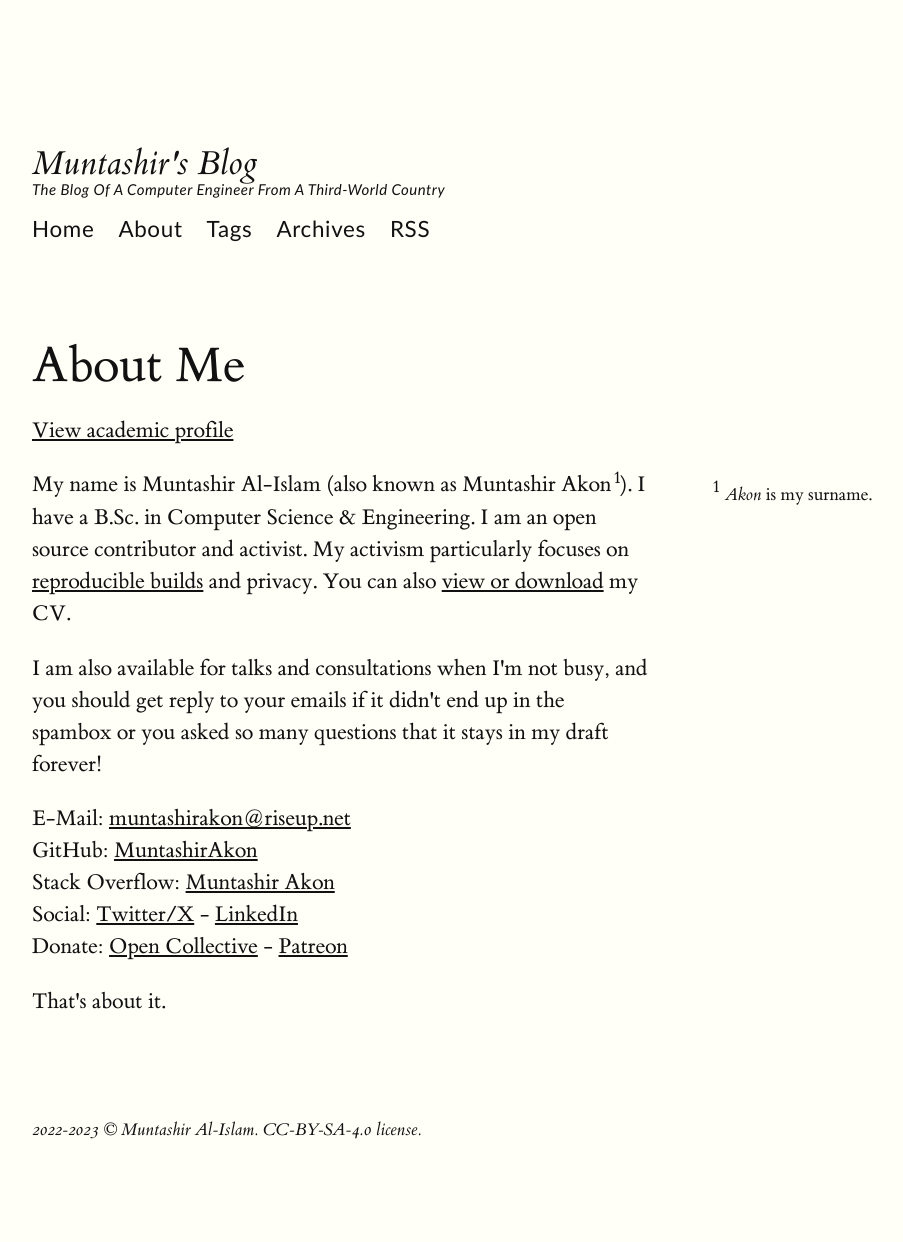
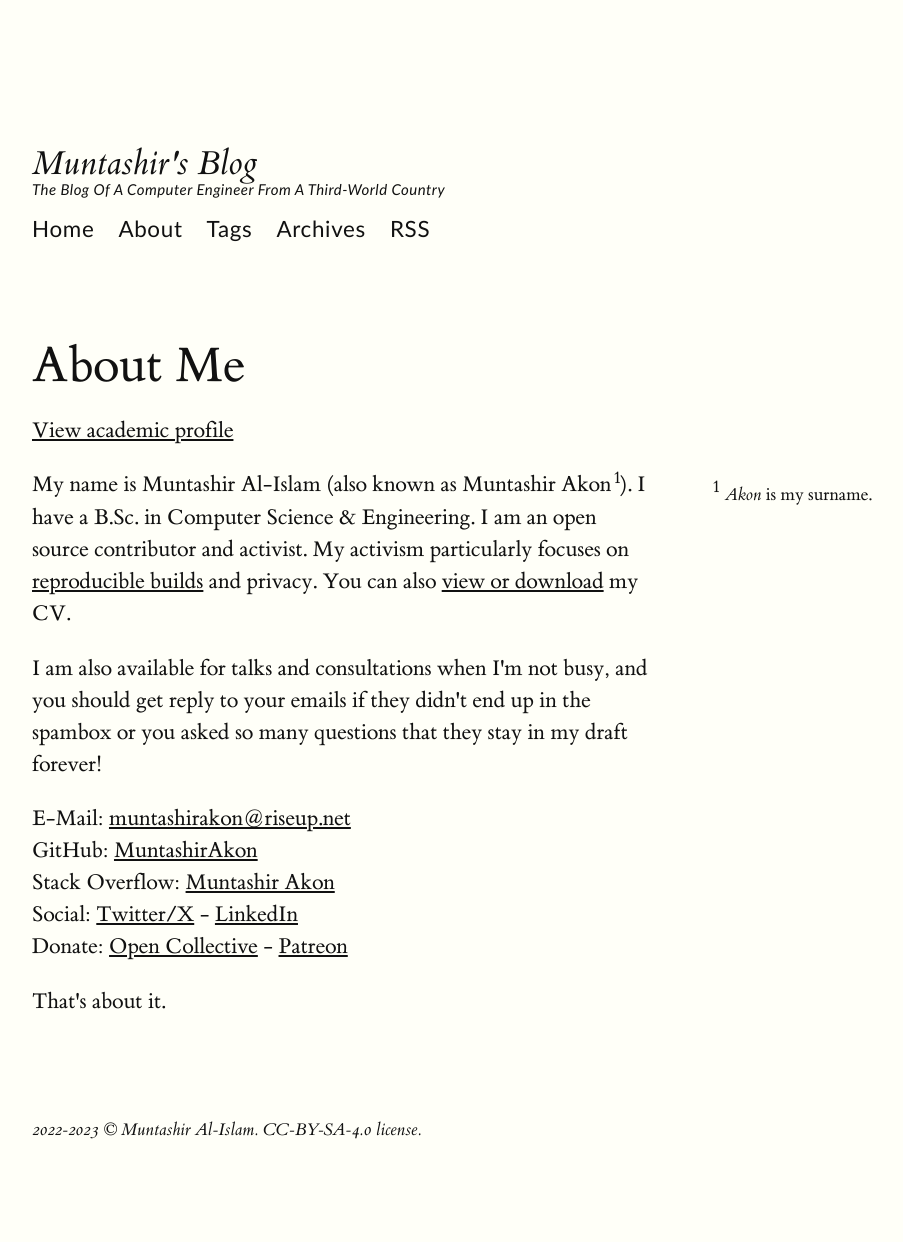
Before and after one commit to MuntashirAkon/blog, a Jekyll site: the page built from about.html, in a window 1280 px wide. Shown: the whole page, without its empty margins (128-1031 px from the left). Built offline with Jekyll 4.4.1, drawn with Linux system fonts in a browser that asks for light colours.

Commit message:
Update about page (fix grammar)

```diff
--- a/about.html
+++ b/about.html
@@ -19,8 +19,8 @@ title: About Me
 </p>
 <p>
   I am also available for talks and consultations when I'm not busy, and you
-  should get reply to your emails if it didn't end up in the spambox or you
-  asked so many questions that it stays in my draft forever!
+  should get reply to your emails if they didn't end up in the spambox or you
+  asked so many questions that they stay in my draft forever!
 </p>
 
 <p>
```
